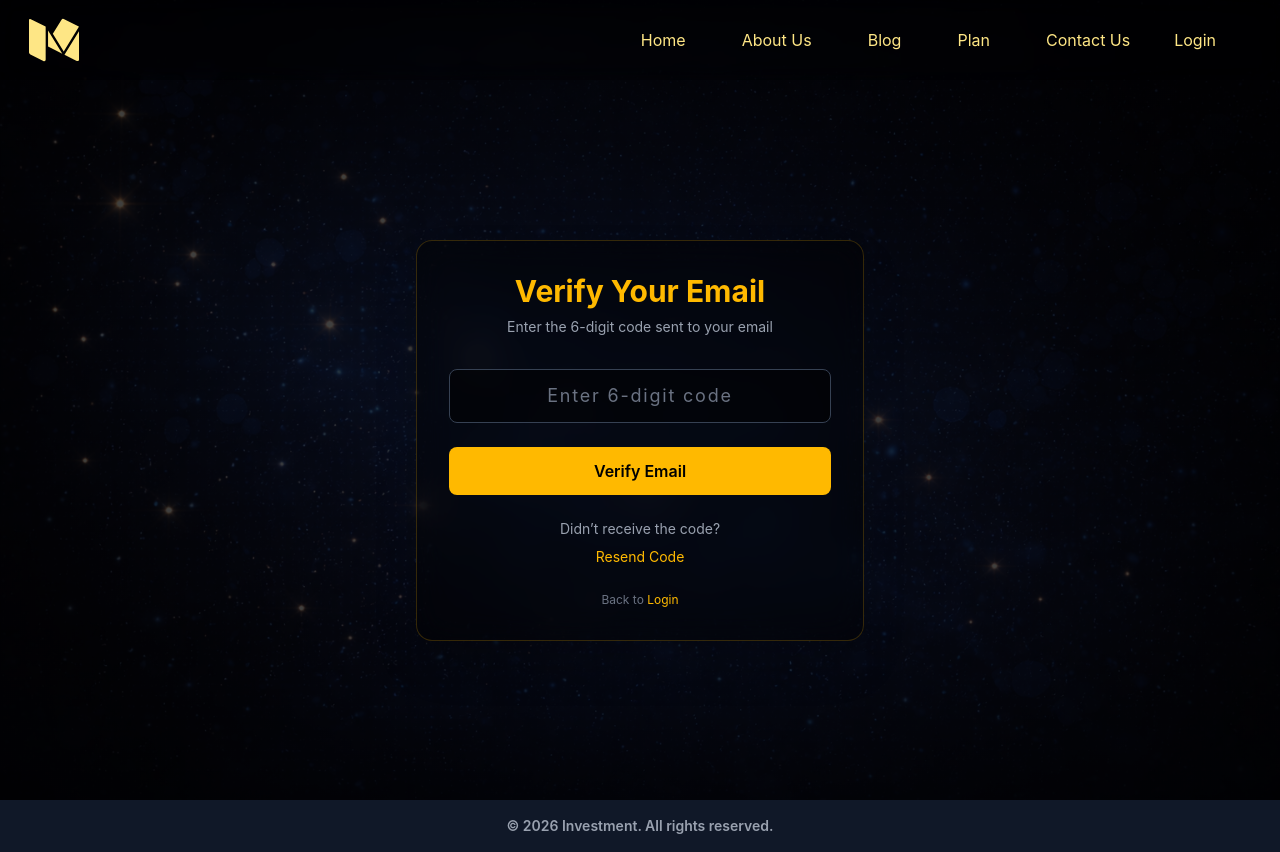
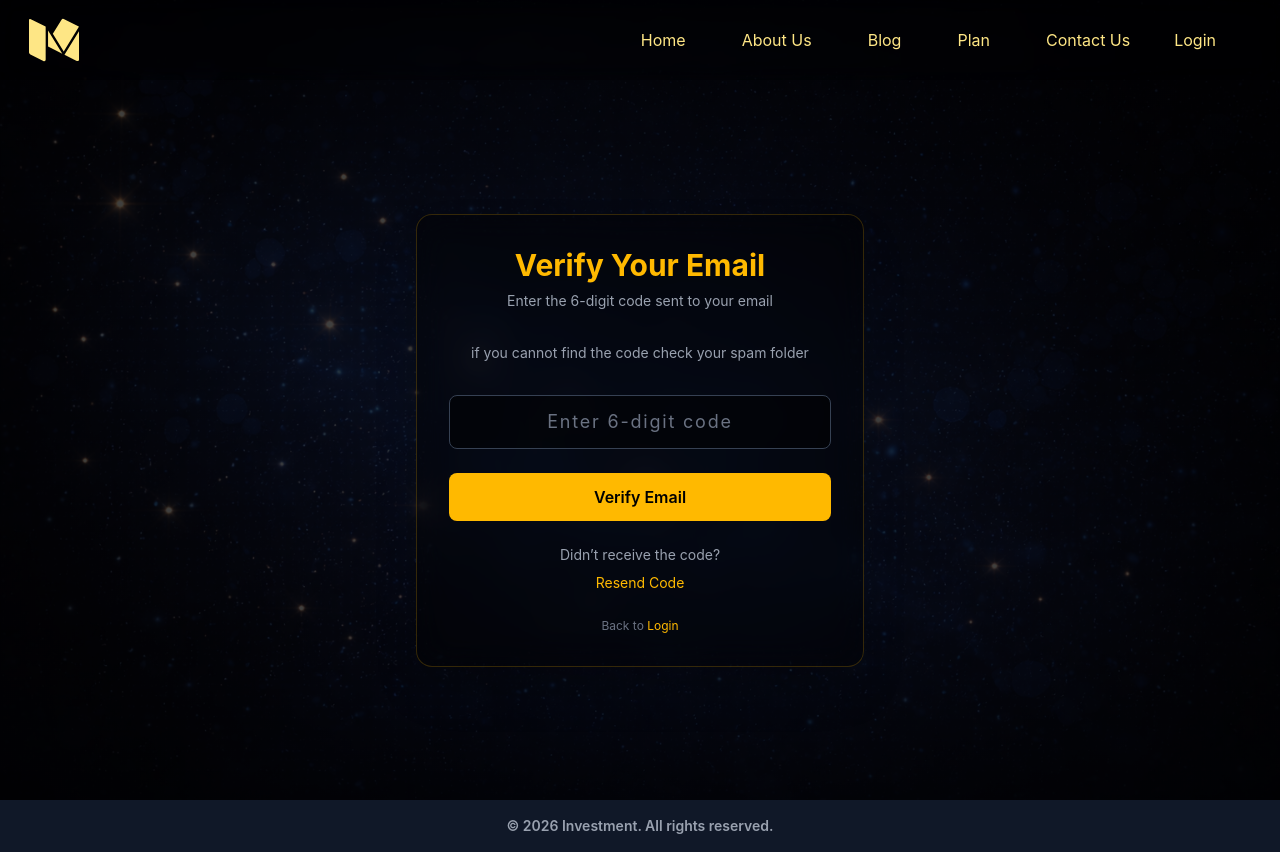
Before and after one commit to JohnG-098/investmentWeb, a React (Vite) app: page /verify-email in a window 1280 px wide. Built offline with nearby package versions, Linux system fonts and the light colour scheme; no server answers.

Commit message:
verify spam messsage

```diff
--- a/src/common/index.js
+++ b/src/common/index.js
@@ -19,7 +19,7 @@ const SummaryApi = {
     method: "post",
   },
   verifyEmail: {
-    url: `https://investmentbackend-7nzl.onrender.com/api/user/verify`,
+    url: `/api/user/verify`,
     method: "post",
   },
   verifyCode: {
--- a/src/pages/VerifyEmail.jsx
+++ b/src/pages/VerifyEmail.jsx
@@ -116,6 +116,9 @@ const VerifyEmail = () => {
         <p className="text-center text-gray-400 text-sm mb-8">
           Enter the 6-digit code sent to your email
         </p>
+        <p className="text-center text-gray-400 text-sm mb-8">
+          if you cannot find the code check your spam folder
+        </p>
 
         {/* Form */}
         <form onSubmit={handleVerify} className="flex flex-col gap-6">
```
